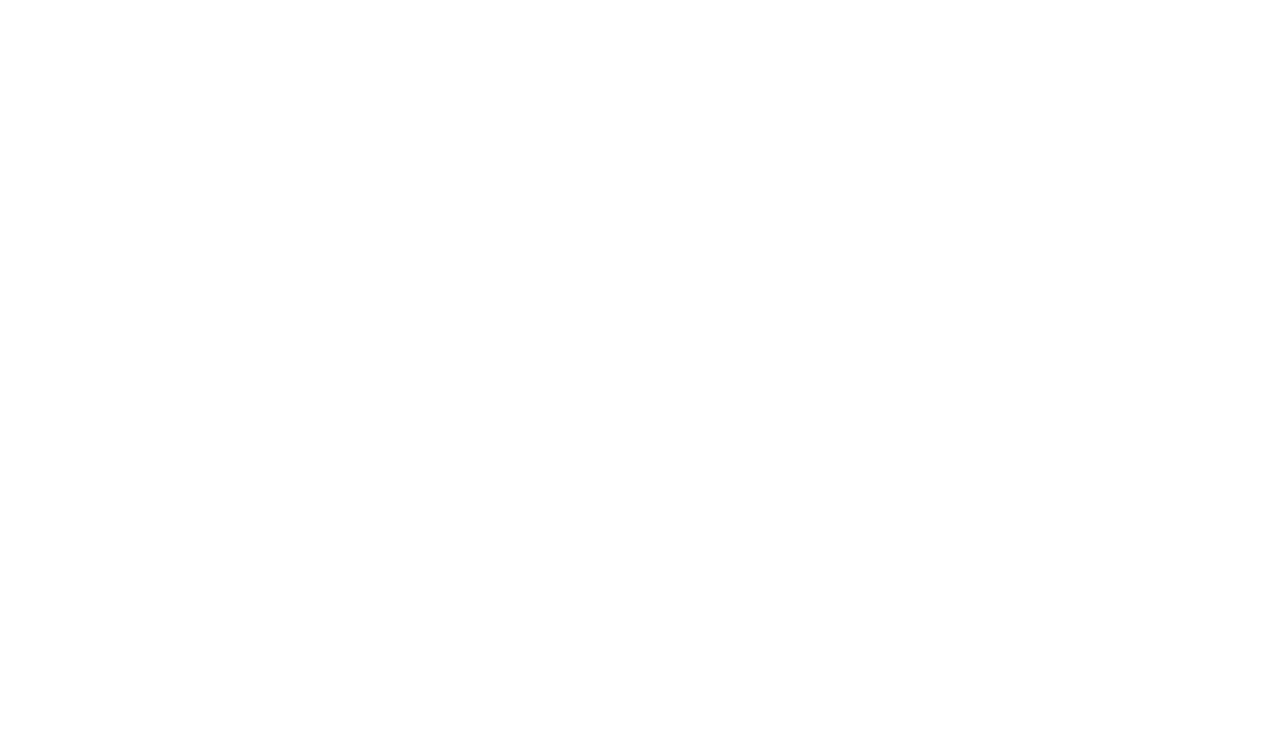
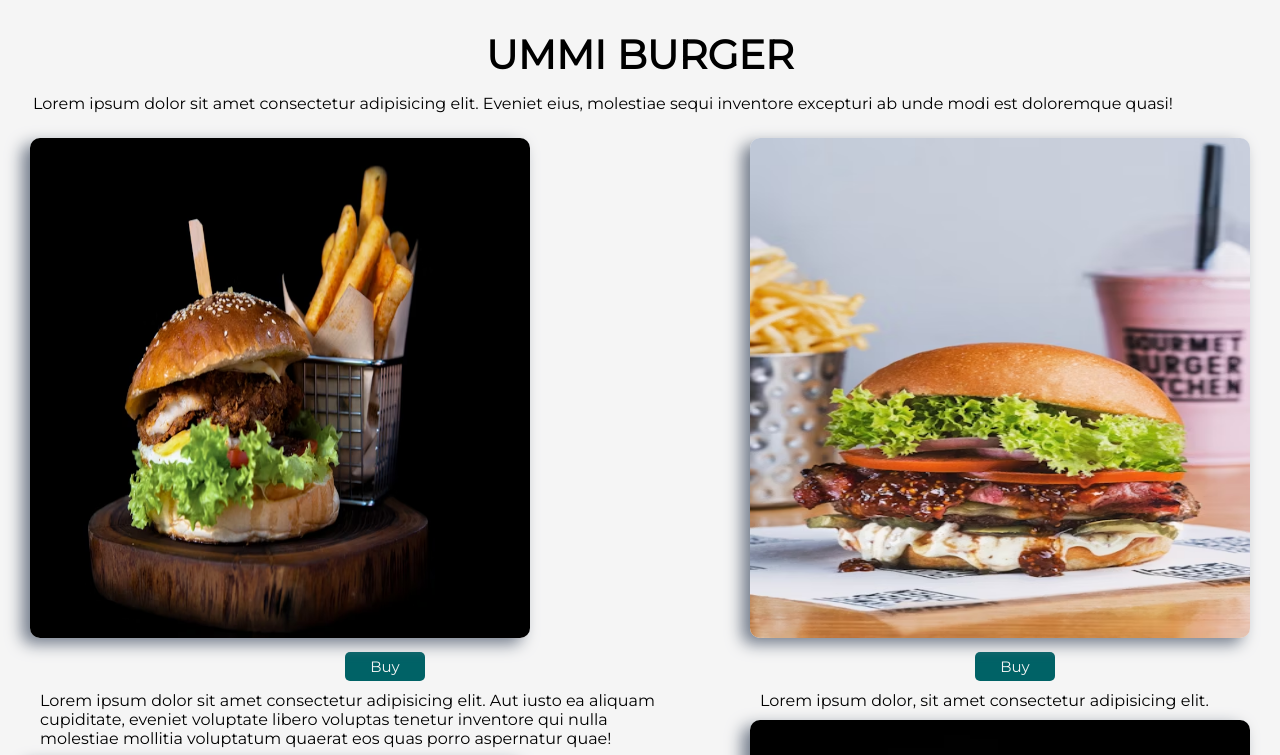
Before and after one commit to tamal212/resturant, a plain HTML site: page resturant/page.html in a window 1280 px wide. Shown: the top 755 px of the page. Drawn offline with Linux system fonts and the light colour scheme.

Commit message:
burger shop

```diff
--- /dev/null
+++ b/resturant/page.css
@@ -0,0 +1,75 @@
+@import url('https://fonts.googleapis.com/css2?family=Montserrat&display=swap');
+
+
+:root{
+  --darkColor:#00b494;
+  --lightColor:  #006266   ;
+  --fontFamily:"Montserrat", sans-serif;
+  --background:#f5f5f5;
+   --shadow:/* rgba(3, 49, 50,0.3)*/  #747d8c;
+  --assColor:#fff;
+}
+*,
+*::after,
+*::before{
+  margin: 0;
+  padding: 0;
+  box-sizing: border-box;
+  justify-content: center;
+  align-items: center;
+  font-family: var(--fontFamily);
+}
+body,html{
+  height: 100%;
+  font-family:"Montserrat", sans-serif;
+  background-color: var(--background);
+}
+
+#mother{
+margin: 10px;
+padding: 10px;
+}
+.child_title h1{
+  font-size: 40px;
+  text-align: center;
+  text-transform: uppercase;
+  margin: 10px;
+}
+.child_title p{
+  margin: 5px 8px;
+  padding: 5px;
+}
+#inner{
+display: flex;
+
+gap: 20px;
+margin: 15px 10px;
+
+}
+#inner{
+float: right;
+align-items: start;
+}
+#inner img{
+  height: 500px;
+  width: 500px;
+  box-shadow : -8px 6px 16px var(--shadow);
+   border-radius: 10px ;
+}
+#inner p{
+  margin: 10px;
+  width: 90%;
+}
+ #inner button{
+  width: 80px;
+  margin: 10px;
+  padding: 5px 10px;
+  border: none;
+  background: var(--lightColor);
+  color: var(--background);
+  font-size: 15px;
+  border-radius: 5px;
+display: block;
+margin-left: 45%;
+}
+ #inner button:hover{background: var(--darkColor);}
--- a/resturant/page.html
+++ b/resturant/page.html
@@ -4,10 +4,51 @@
 <head>
   <meta charset="UTF-8">
   <meta name="viewport" content="width=device-width, initial-scale=1.0">
-  <title>Document</title>
+  <title>Burger Shop</title>
+  <link rel="stylesheet" href="page.css">
 </head>
 
 <body>
+  <div id="mother">
+    <div class="child_title">
+      <h1>ummi burger</h1>
+      <p>Lorem ipsum dolor sit amet consectetur adipisicing elit. Eveniet eius, molestiae sequi inventore excepturi ab
+        unde modi est doloremque quasi!</p>
+    </div>
+    <div id="inner">
+      <div class="child">
+
+        <img src="photos/one.avif" alt="">
+        <br>
+        <button>Buy</button>
+        <p>Lorem ipsum dolor sit amet consectetur adipisicing elit. Aut iusto ea aliquam cupiditate, eveniet voluptate
+          libero voluptas tenetur inventore qui nulla molestiae mollitia voluptatum quaerat eos quas porro aspernatur
+          quae!</p>
+        <img src="photos/four.avif" alt="">
+        <br>
+        <button>Buy</button>
+        <p>Lorem ipsum dolor sit amet piente nostrum quisquam atque voluptates voluptatibus</p>
+      </div>
+
+
+      <div class="child">
+        <img src="photos/three.avif" alt="">
+        <br>
+        <button>Buy</button>
+        <p>Lorem ipsum dolor, sit amet consectetur adipisicing elit.</p>
+        <img src="photos/two.avif" alt="">
+        <br>
+        <button>Buy</button>
+        <p>Lorem ipsum dolor, sit amet consectetur adipisicing elit. possimus consequatur cumque excepturi esse quo
+          voluptate?</p>
+      </div>
+
+
+
+    </div>
+
+  </div>
+
 
 </body>
 
```
Also changed, not shown: resturant/index.html (+4 -10 lines), page.css (deleted), resturant/assets/social-bg.png (deleted), resturant/photos/four.avif (added), resturant/photos/one.avif (added), resturant/photos/three.avif (added), resturant/photos/two.avif (added).
